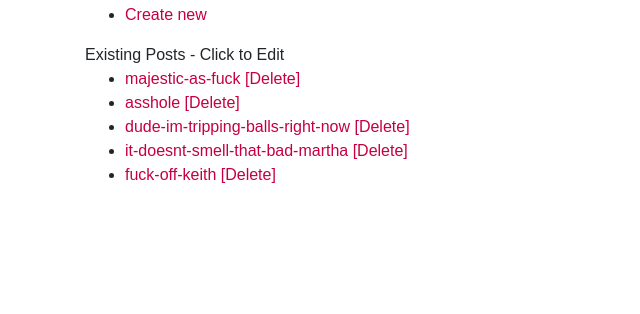
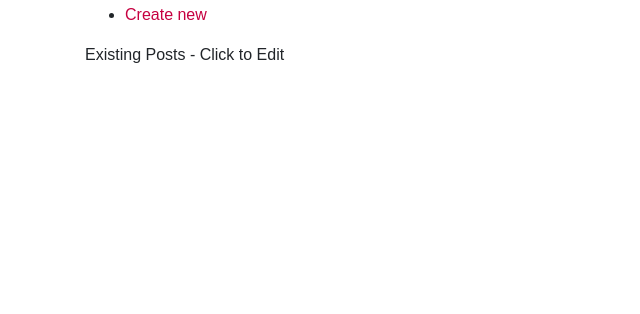
Before and after one commit to RudeBirdies/RudeCMS, a PHP site: page /admin/index.php in a window 1280 px wide. Shown: the part 486-800 px from the top of the page, without its empty margins (0-640 px from the left). Run offline with PHP 8.4, Linux system fonts and the light colour scheme; data that the repository does not hold is empty; some libraries are stand-ins or nearby versions; some web fonts are replaced.

Commit message:
Update bloglist.php

```diff
--- a/src/bloglist.php
+++ b/src/bloglist.php
@@ -1,6 +1,3 @@
 <?php
-$blogPost[0] = "fuck-off-keith";
-$blogPost[1] = "it-doesnt-smell-that-bad-martha";
-$blogPost[2] = "dude-im-tripping-balls-right-now";
-$blogPost[3] = "asshole";
-$blogPost[4] = "majestic-as-fuck";
+//$blogPost[0] = "sample1";
+//$blogPost[1] = "sample2";
```
